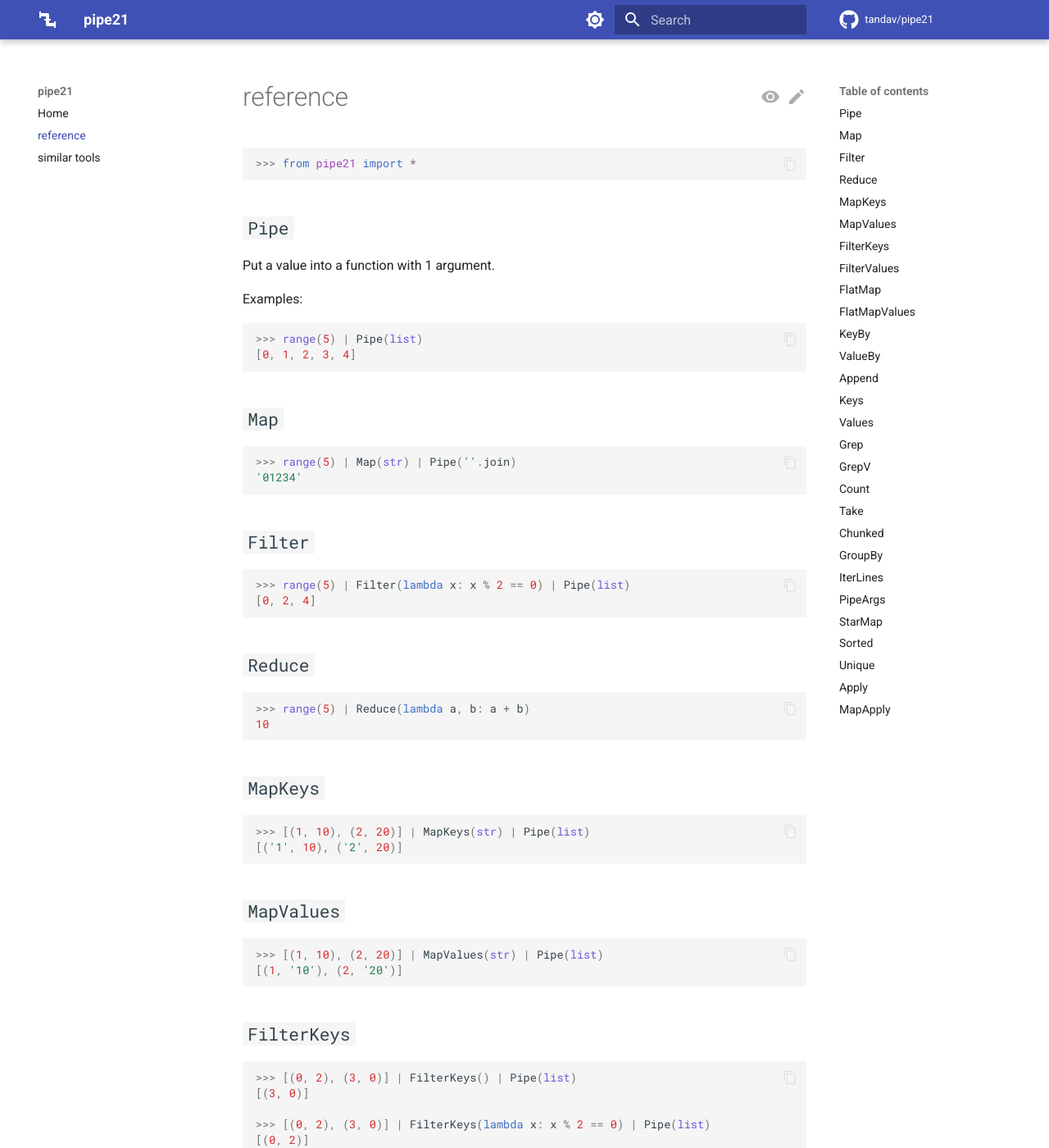
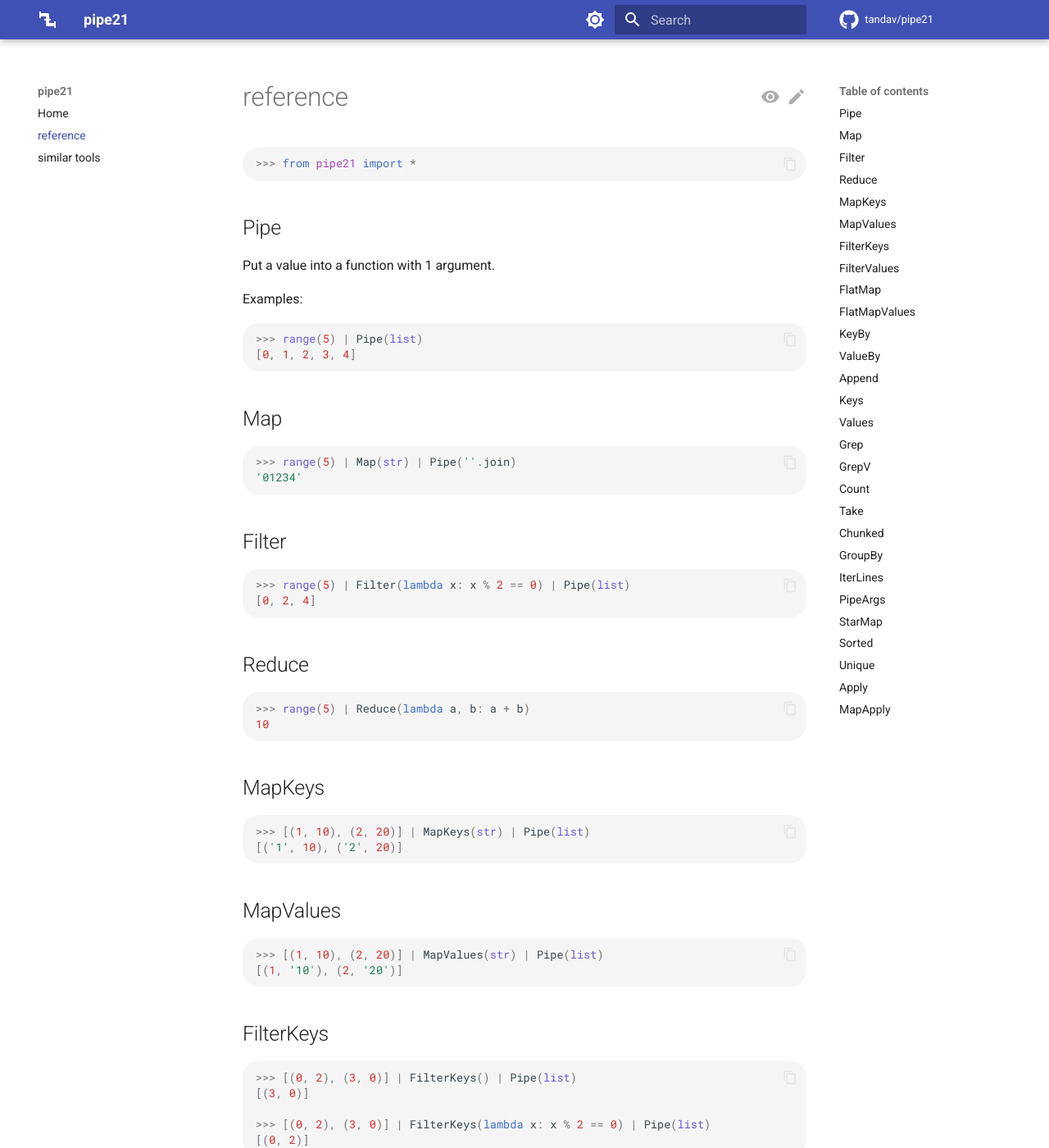
Before and after one commit to tandav/pipe21, an MkDocs documentation site: the page built from docs/reference.md, in a window 1280 px wide and 1400 px high. Shown: the whole window at 82% size. Built offline with MkDocs 1.6.1 and Material for MkDocs 9.7.7, drawn with Linux system fonts in a browser that asks for light colours; comment, search, counter and statistics services are not loaded.

Commit message:
add border radius to code blocs and remove code blocks from reference headings

````diff
--- a/docs/reference.md
+++ b/docs/reference.md
@@ -5,7 +5,7 @@
 
 ```
 
-## `Pipe`
+## Pipe
 Put a value into a function with 1 argument.
 
 Examples:
@@ -15,7 +15,7 @@
 
 ```
 
-## `Map`
+## Map
 
 ```py
 >>> range(5) | Map(str) | Pipe(''.join)
@@ -23,7 +23,7 @@
 
 ```
 
-## `Filter`
+## Filter
 
 ```py
 >>> range(5) | Filter(lambda x: x % 2 == 0) | Pipe(list)
@@ -31,7 +31,7 @@
 
 ```
 
-## `Reduce`
+## Reduce
 
 ```py
 >>> range(5) | Reduce(lambda a, b: a + b)
@@ -39,7 +39,7 @@
 
 ```
 
-## `MapKeys`
+## MapKeys
 
 ```py
 >>> [(1, 10), (2, 20)] | MapKeys(str) | Pipe(list)
@@ -47,7 +47,7 @@
 
 ```
 
-## `MapValues`
+## MapValues
 
 ```py
 >>> [(1, 10), (2, 20)] | MapValues(str) | Pipe(list)
@@ -55,7 +55,7 @@
 
 ```
 
-## `FilterKeys`
+## FilterKeys
 
 ```py
 >>> [(0, 2), (3, 0)] | FilterKeys() | Pipe(list)
@@ -66,7 +66,7 @@
 
 ```
 
-## `FilterValues`
+## FilterValues
 
 ```py
 >>> [(0, 2), (3, 0)] | FilterValues() | Pipe(list)
@@ -77,7 +77,7 @@
 
 ```
 
-## `FlatMap`
+## FlatMap
 
 ```py
 >>> [0, 2, 3, 0, 4] | FlatMap(range) | Pipe(list)
@@ -88,7 +88,7 @@
 
 ```
 
-## `FlatMapValues`
+## FlatMapValues
 
 ```py
 >>> [("a", ["x", "y", "z"]), ("b", ["p", "r"])] | FlatMapValues(lambda x: x) | Pipe(list)
@@ -96,7 +96,7 @@
 
 ```
 
-## `KeyBy`
+## KeyBy
 
 ```py
 >>> range(2) | KeyBy(str) | Pipe(list)
@@ -104,7 +104,7 @@
 
 ```
 
-## `ValueBy`
+## ValueBy
 
 ```py
 >>> range(2) | ValueBy(str) | Pipe(list)
@@ -112,7 +112,7 @@
 
 ```
 
-## `Append`
+## Append
 
 ```py
 >>> [(0,), (1,)] | Append(lambda x: str(x[0])) | Pipe(list)
@@ -123,7 +123,7 @@
 
 ```
 
-## `Keys`
+## Keys
 
 ```py
 >>> [(0, 'a'), (1, 'b')] | Keys() | Pipe(list)
@@ -131,7 +131,7 @@
 
 ```
 
-## `Values`
+## Values
 
 ```py
 >>> [(0, 'a'), (1, 'b')] | Values() | Pipe(list)
@@ -139,7 +139,7 @@
 
 ```
 
-## `Grep`
+## Grep
 
 ```py
 >>> ['hello 42 bro', 'world', 'awesome 42'] | Grep('42') | Pipe(list)
@@ -151,7 +151,7 @@
 
 ```
 
-## `GrepV`
+## GrepV
 
 ```py
 >>> ['hello 42 bro', 'world', 'awesome 42'] | GrepV('42') | Pipe(list)
@@ -161,7 +161,7 @@
 
 ```
 
-## `Count`
+## Count
 
 useful for objects that don't have `__len__` method:
 
@@ -171,7 +171,7 @@
 
 ```
 
-## `Take`
+## Take
 
 ```py
 >>> range(5) | Take(3)
@@ -179,7 +179,7 @@
 
 ```
 
-## `Chunked`
+## Chunked
 
 ```py
 >>> range(5) | Chunked(2) | Pipe(list)
@@ -190,7 +190,7 @@
 
 ```
 
-## `GroupBy`
+## GroupBy
 
 ```py
 >>> import operator
@@ -202,7 +202,7 @@
 
 ```
 
-## `IterLines`
+## IterLines
 
 ```py
 >>> import tempfile
@@ -216,7 +216,7 @@
 
 ```
 
-## `PipeArgs`
+## PipeArgs
 
 ```py
 >>> (1, 2) | PipeArgs(operator.add)
@@ -233,7 +233,7 @@
 
 ```
 
-## `StarMap`
+## StarMap
 
 ```py
 >>> [(2, 5), (3, 2), (10, 3)] | StarMap(pow) | Pipe(list)
@@ -243,7 +243,7 @@
 
 ```
 
-## `Sorted`
+## Sorted
 
 ```py
 >>> '3510' | Sorted()
@@ -260,7 +260,7 @@
 
 ```
 
-## `Unique`
+## Unique
 
 ```py
 >>> ['a', 'cd', 'cd', 'e', 'fgh'] | Unique() | Pipe(list)
@@ -271,7 +271,7 @@
 
 ```
 
-## `Apply`
+## Apply
 
 ```py
 >>> import random
@@ -281,7 +281,7 @@
 
 ```
 
-## `MapApply`
+## MapApply
 
 ```py
 >>> import random
--- /dev/null
+++ b/docs/stylesheets/extra.css
@@ -0,0 +1,3 @@
+code {
+    border-radius: 20px!important;
+}
--- a/mkdocs.yml
+++ b/mkdocs.yml
@@ -3,6 +3,8 @@
 repo_url: https://github.com/tandav/pipe21
 repo_name: tandav/pipe21
 edit_uri: edit/master/docs/
+extra_css:
+  - stylesheets/extra.css
 theme:
   name: material
   icon:
````
